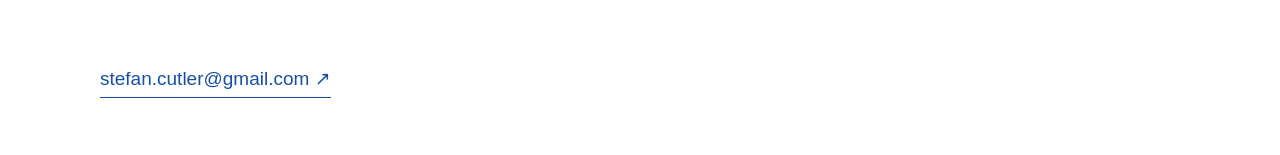
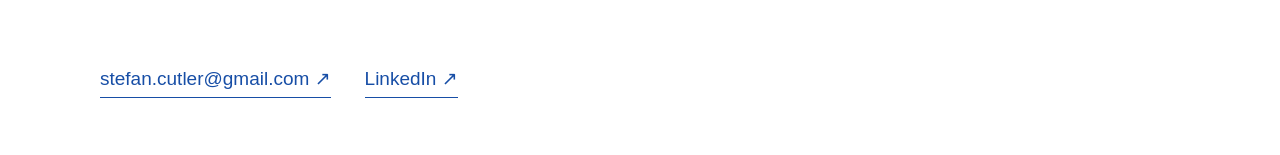
Before and after one commit to WHYDOESTHISWORLDEXIST/stefan-portfolio, a Next.js app: page / in a window 1280 px wide. Shown: the part 3210-3365 px from the top of the page. Built offline with nearby package versions, Linux system fonts and the light colour scheme.

Commit message:
Add LinkedIn profile link

```diff
--- a/app/globals.css
+++ b/app/globals.css
@@ -23,6 +23,6 @@ a { color:inherit; text-decoration:none; }
 .projectList { border-top:1px solid var(--ink); }.project { display:grid; grid-template-columns:70px 1fr 240px; gap:38px; padding:34px 0 38px; border-bottom:1px solid var(--line); }.projectNumber { padding-top:6px; color:var(--muted); font:12px var(--font-geist-mono),monospace; }.project h3 { margin:0 0 10px; font-size:25px; letter-spacing:-.035em; font-weight:600; }.project p { max-width:520px; margin:0; color:var(--muted); font-size:15px; line-height:1.55; }.projectMeta { display:flex; justify-content:space-between; gap:16px; padding-top:6px; color:var(--muted); font:11px/1.4 var(--font-geist-mono),monospace; text-transform:uppercase; letter-spacing:.04em; }
 .record { padding:0 0 130px; }.recordBlock { scroll-margin-top:72px; display:grid; grid-template-columns:250px 1fr; border-top:1px solid var(--ink); padding:24px 0 46px; }.recordTitle { display:flex; justify-content:space-between; padding-right:42px; }.recordTitle p,.recordTitle span { margin:0; font:11px var(--font-geist-mono),monospace; text-transform:uppercase; letter-spacing:.04em; }.recordTitle span { color:#999; }.recordEntry { display:flex; justify-content:space-between; gap:24px; }.recordEntry strong { font-size:18px; letter-spacing:-.02em; }.recordEntry span,.emptyEntry { color:var(--muted); font-size:13px; line-height:1.5; }.emptyEntry { font-style:italic; }
 .about { background:var(--paper); border-block:1px solid var(--line); padding:124px 0; }.aboutGrid { display:grid; grid-template-columns:1fr 1fr; gap:80px; }.about .sectionHead { display:block; }.about .sectionHead>p { margin-bottom:28px; }.aboutCopy { padding-top:39px; }.aboutCopy>p { margin:0 0 24px; color:#353535; font-size:18px; line-height:1.55; letter-spacing:-.016em; }.aboutCopy dl { margin:54px 0 0; border-top:1px solid var(--line); }.aboutCopy dl div { display:grid; grid-template-columns:130px 1fr; padding:16px 0; border-bottom:1px solid var(--line); }.aboutCopy dt { color:var(--muted); font:11px var(--font-geist-mono),monospace; text-transform:uppercase; }.aboutCopy dd { margin:0; font-size:13px; }
-.contact { padding:132px 0 144px; }.contact h2 { max-width:880px; margin:28px 0 54px; font-size:clamp(42px,6vw,72px); line-height:1.06; letter-spacing:-.06em; font-weight:600; }.emailLink { display:inline-block; color:var(--accent); font-size:19px; border-bottom:1px solid currentColor; padding-bottom:4px; }.footer { padding:28px 0 34px; border-top:1px solid var(--line); display:flex; justify-content:space-between; color:var(--muted); font:11px var(--font-geist-mono),monospace; text-transform:uppercase; letter-spacing:.04em; }
+.contact { padding:132px 0 144px; }.contact h2 { max-width:880px; margin:28px 0 54px; font-size:clamp(42px,6vw,72px); line-height:1.06; letter-spacing:-.06em; font-weight:600; }.contactLinks { display:flex; flex-wrap:wrap; gap:18px 34px; }.emailLink { display:inline-block; color:var(--accent); font-size:19px; border-bottom:1px solid currentColor; padding-bottom:4px; }.footer { padding:28px 0 34px; border-top:1px solid var(--line); display:flex; justify-content:space-between; color:var(--muted); font:11px var(--font-geist-mono),monospace; text-transform:uppercase; letter-spacing:.04em; }
 @media (max-width:760px) { .shell{width:min(100% - 32px,1080px)}.navLinks{gap:16px}.topicBar{overflow-x:auto}.topicBarInner{width:650px;margin-left:16px}.topicBar a{padding-block:13px}.hero{min-height:610px;padding-top:90px}.hero h1{font-size:clamp(58px,18vw,78px)}.intro{font-size:23px}.heroMeta{display:block}.heroMeta span{display:block;margin-top:18px}.work{padding:86px 0 100px}.sectionHead{display:block;margin-bottom:44px}.sectionHead>p{margin-bottom:20px}.project{grid-template-columns:36px 1fr;gap:12px;padding:28px 0}.projectMeta{grid-column:2;justify-content:flex-start;margin-top:4px}.record{padding-bottom:90px}.recordBlock{grid-template-columns:1fr;gap:24px}.recordTitle{padding-right:0}.recordEntry{display:block}.recordEntry span{display:block;margin-top:8px}.about{padding:90px 0}.aboutGrid{grid-template-columns:1fr;gap:0}.aboutCopy{padding-top:0}.contact{padding:96px 0 110px}.contact h2{font-size:45px}.footer{padding-bottom:28px}}
 @media (prefers-reduced-motion:reduce){html{scroll-behavior:auto}}
--- a/app/page.tsx
+++ b/app/page.tsx
@@ -84,7 +84,10 @@ export default function Home() {
       <section className="contact shell" id="contact">
         <p className="kicker">03 / Contact</p>
         <h2>If you&apos;re building something interesting, I&apos;d like to hear about it.</h2>
-        <a className="emailLink" href="mailto:stefan.cutler@gmail.com">stefan.cutler@gmail.com ↗</a>
+        <div className="contactLinks">
+          <a className="emailLink" href="mailto:stefan.cutler@gmail.com">stefan.cutler@gmail.com ↗</a>
+          <a className="emailLink" href="https://www.linkedin.com/in/stefan-cutler-9015223b3" target="_blank" rel="noreferrer">LinkedIn ↗</a>
+        </div>
       </section>
 
       <footer className="footer shell"><span>© 2026 Stefan</span><a href="#top">Back to top ↑</a></footer>
```
